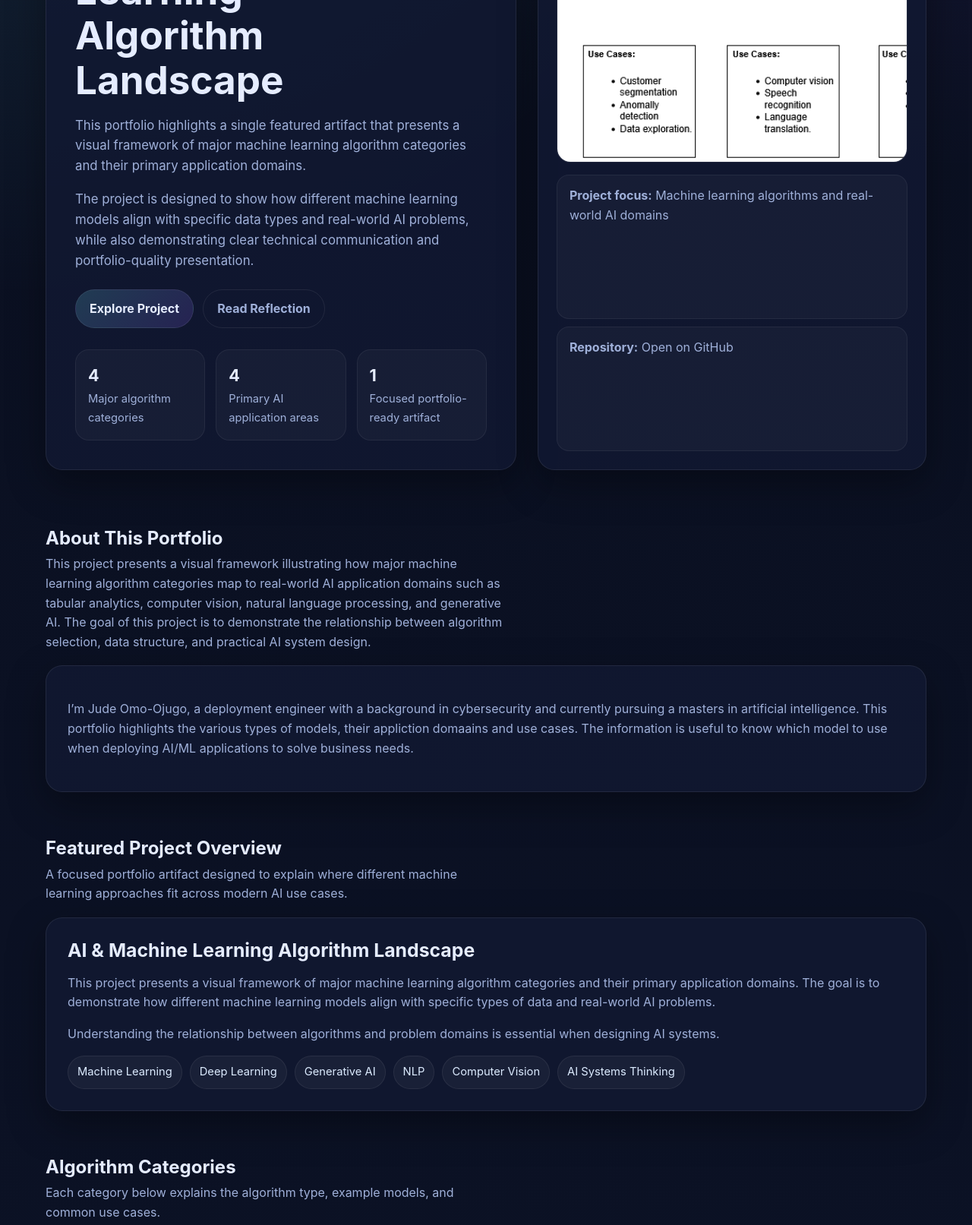
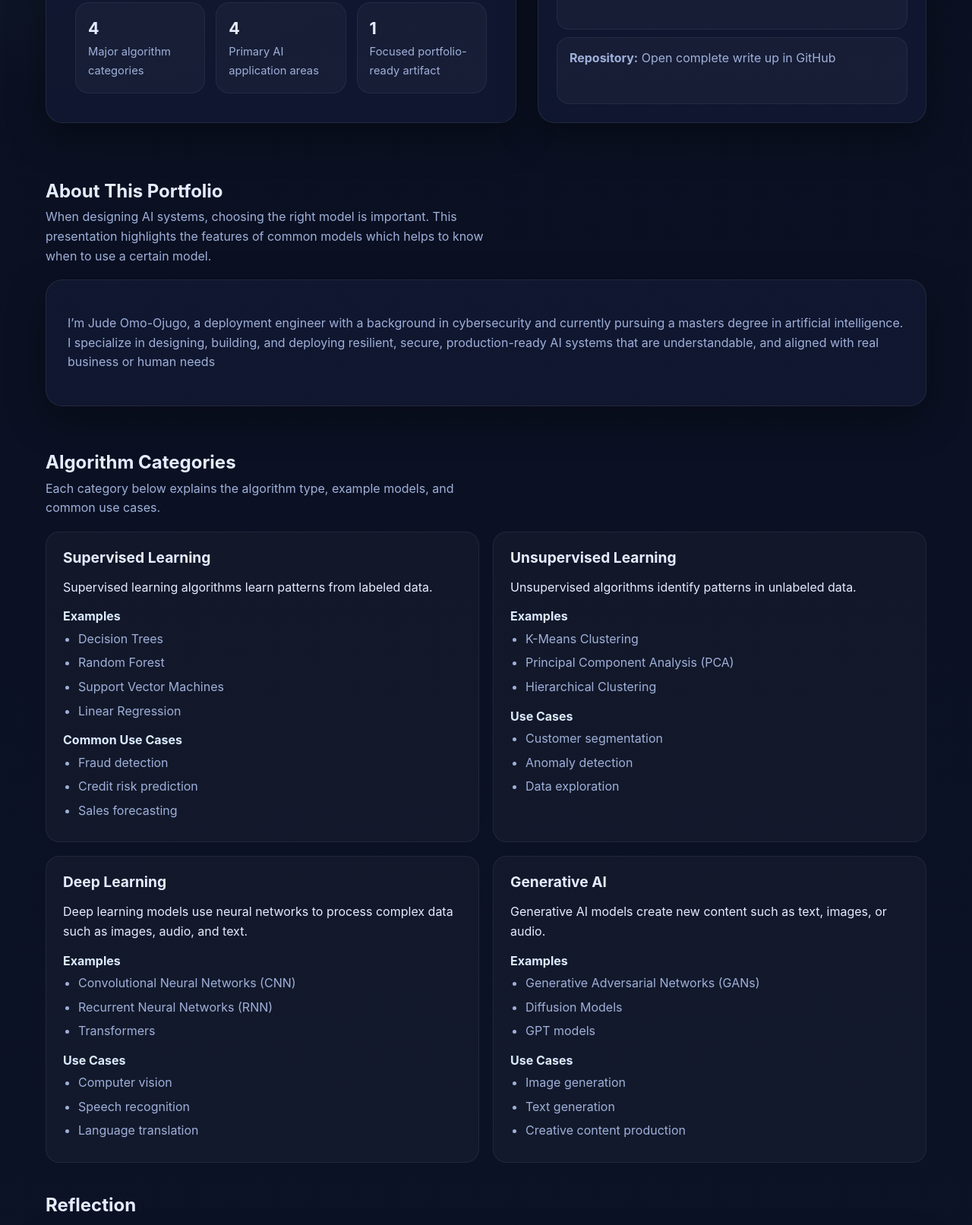
Before and after one commit to Jhoode/ai-ml-algorithm-landscape, a plain HTML site: page index.html in a window 1280 px wide. Shown: the part 778-2391 px from the top of the page at 76% size. Drawn offline with Linux system fonts and the light colour scheme.

Commit message:
Revise portfolio content and improve clarity
Updated project description and personal introduction. Removed redundant sections to streamline content.

```diff
--- a/index.html
+++ b/index.html
@@ -344,13 +344,12 @@
     <div class="container hero-grid">
       <div class="hero-copy">
         <div class="eyebrow">AI Portfolio • Featured Project</div>
-        <h1>Designing, building and deploying secure, production-ready AI architectures.</h1>
         <h1>AI &amp; Machine Learning Algorithm Landscape</h1>
         <p>
-          This portfolio highlights a single featured artifact that presents a visual framework of major machine learning algorithm categories and their primary application domains.
+          This portfolio is designed to capture my AI learning journey as a requirement to completing my masters degree at IWU.
         </p>
         <p>
-          The project is designed to show how different machine learning models align with specific data types and real-world AI problems, while also demonstrating clear technical communication and portfolio-quality presentation.
+          The first submission presents a visual framework illustrating how major machine learning algorithm categories map to real-world AI application domains such as tabular analytics, computer vision, natural language processing, and generative AI.
         </p>
         <div class="hero-actions">
           <a class="btn btn-primary" href="#project">Explore Project</a>
@@ -382,7 +381,7 @@
         </div>
         <div class="panel-links">
           <a class="mini-link" href="#project"><strong>Project focus:</strong> Machine learning algorithms and real-world AI domains</a>
-          <a class="mini-link" href="https://github.com/jhoode/ai-ml-algorithm-landscape" target="_blank" rel="noreferrer"><strong>Repository:</strong> Open on GitHub</a>
+          <a class="mini-link" href="https://github.com/jhoode/ai-ml-algorithm-landscape" target="_blank" rel="noreferrer"><strong>Repository:</strong> Open complete write up in GitHub</a>
         </div>
       </div>
     </div>
@@ -394,43 +393,12 @@
         <div class="section-head">
           <div>
             <h2>About This Portfolio</h2>
-            <p> This project presents a visual framework illustrating how major machine learning algorithm categories map to real-world AI application domains such as tabular analytics, computer vision, natural language processing, and generative AI.
-The goal of this project is to demonstrate the relationship between algorithm selection, data structure, and practical AI system design.</p>
+            <p> When designing AI systems, choosing the right model is important. This presentation highlights the features of common models which helps to know when to use a certain model.</p>
           </div>
         </div>
         <article class="section-card">
           <p>
-            I’m Jude Omo-Ojugo, a deployment engineer with a background in cybersecurity and currently pursuing a masters in artificial intelligence. This portfolio highlights the various types of models, their appliction domaains and use cases. The information is useful to know which model to use when deploying AI/ML applications to solve business needs.
-          </p>
-        </article>
-      </div>
-    </section>
-
-    <section id="project">
-      <div class="container">
-        <div class="section-head">
-          <div>
-            <h2>Featured Project Overview</h2>
-            <p>A focused portfolio artifact designed to explain where different machine learning approaches fit across modern AI use cases.</p>
-          </div>
-        </div>
-        <article class="section-card">
-          <h3 style="font-size:1.55rem; margin-bottom:14px;">AI &amp; Machine Learning Algorithm Landscape</h3>
-          <p>
-            This project presents a visual framework of major machine learning algorithm categories and their primary application domains. The goal is to demonstrate how different machine learning models align with specific types of data and real-world AI problems.
-          </p>
-          <p>
-            Understanding the relationship between algorithms and problem domains is essential when designing AI systems.
-          </p>
-          <div class="skills">
-            <span class="chip">Machine Learning</span>
-            <span class="chip">Deep Learning</span>
-            <span class="chip">Generative AI</span>
-            <span class="chip">NLP</span>
-            <span class="chip">Computer Vision</span>
-            <span class="chip">AI Systems Thinking</span>
-          </div>
-        </article>
+            I’m Jude Omo-Ojugo, a deployment engineer with a background in cybersecurity and currently pursuing a masters degree in artificial intelligence. I specialize in designing, building, and deploying resilient, secure, production-ready AI systems that are understandable, and aligned with real business or human needs
       </div>
     </section>
 
@@ -521,15 +489,15 @@ The goal of this project is to demonstrate the relationship between algorithm se
         <div class="section-head">
           <div>
             <h2>Reflection</h2>
-            <p>This section explains why the project matters beyond the visual itself.</p>
+            <p></p>
           </div>
         </div>
         <article class="section-card">
           <div class="quote">
-            “Creating this artifact helped me strengthen my understanding of how machine learning algorithms connect to specific data types, domains, and practical AI applications.”
+
           </div>
           <p style="margin-top:14px;">
-            Rather than viewing algorithms as isolated concepts, this project helped me think more clearly about how they align with real-world problem solving. Tree-based models often fit structured tabular data well, deep learning models are central to vision and language tasks, and generative AI models are increasingly important in modern content creation systems.
+            Rather than viewing algorithms as isolated concepts, this project helped me think more clearly about how they align with real-world problem solving. Tree-based models often fit structured tabular data well, deep learning models are central to vision and language tasks, and generative AI models are increasingly important in modern content creation systems. Creating this artifact helped me strengthen my understanding of how machine learning algorithms connect to specific data types, domains, and practical AI applications.
           </p>
           <p>
             Building this portfolio artifact also reinforced the value of presenting technical knowledge in a professional and accessible format. That ability is important not only in academics, but also in engineering and AI deployment roles where communication is essential.
```
